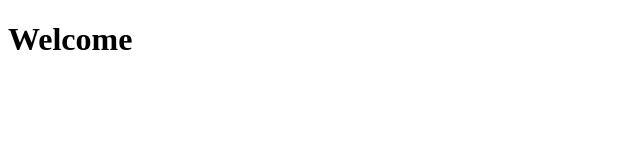
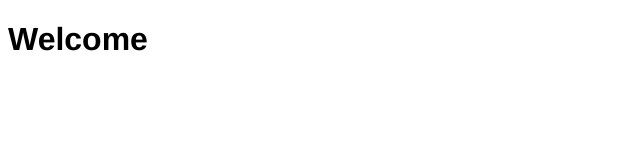
Before and after one commit to Barrientosgers/TrialProject, a React (Create React App) app in the folder frontend/: page / in a window 1280 px wide. Shown: the top 160 px of the page, without its empty margins (0-640 px from the left). Built offline with nearby package versions, Linux system fonts and the light colour scheme.

Commit message:
Added App-wide default font group

```diff
--- a/frontend/src/index.css
+++ b/frontend/src/index.css
@@ -0,0 +1,10 @@
+h1,
+h2,
+h3,
+h4,
+h5,
+h6,
+body {
+    font-family: Macan, Helvetica Neue, Helvetica, Arial, sans-serif;
+    font: 400 16px/24px
+}
```
